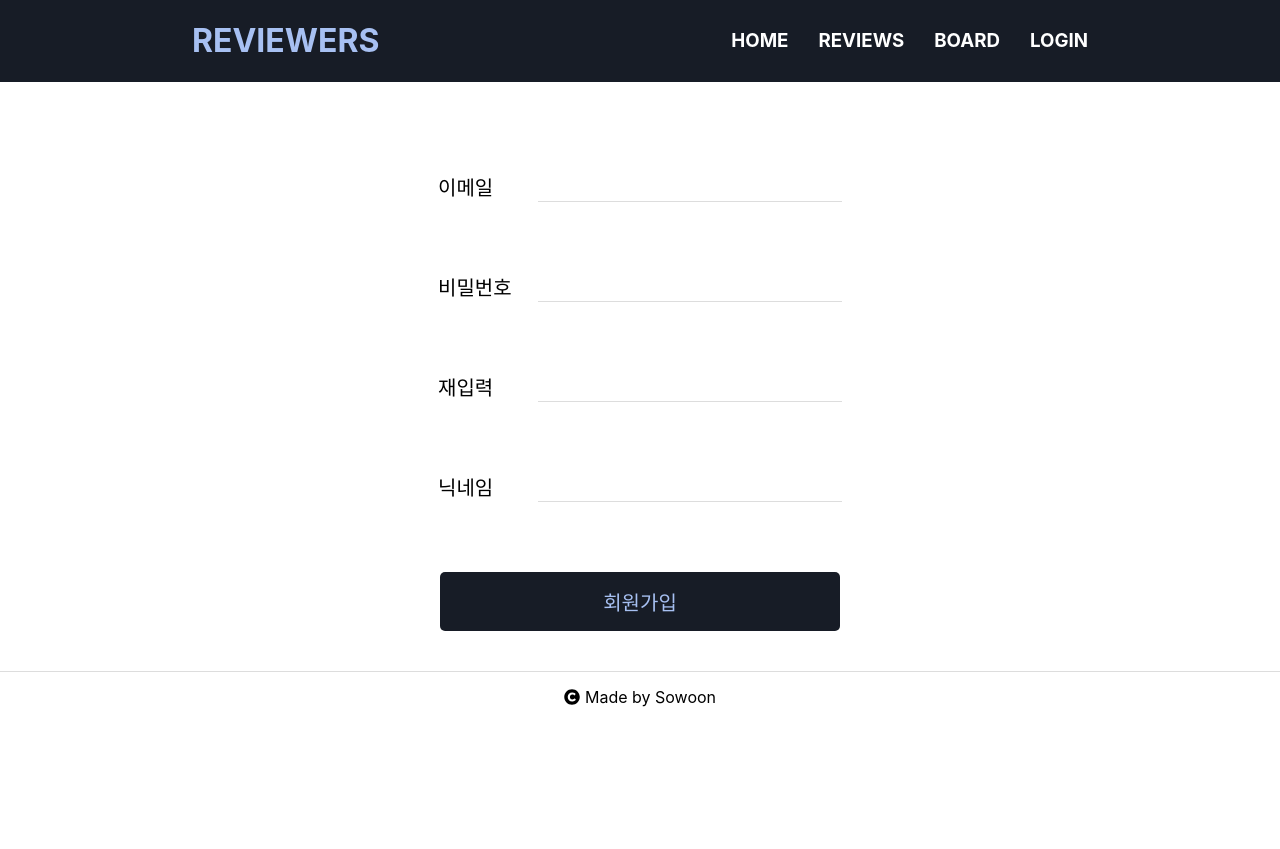
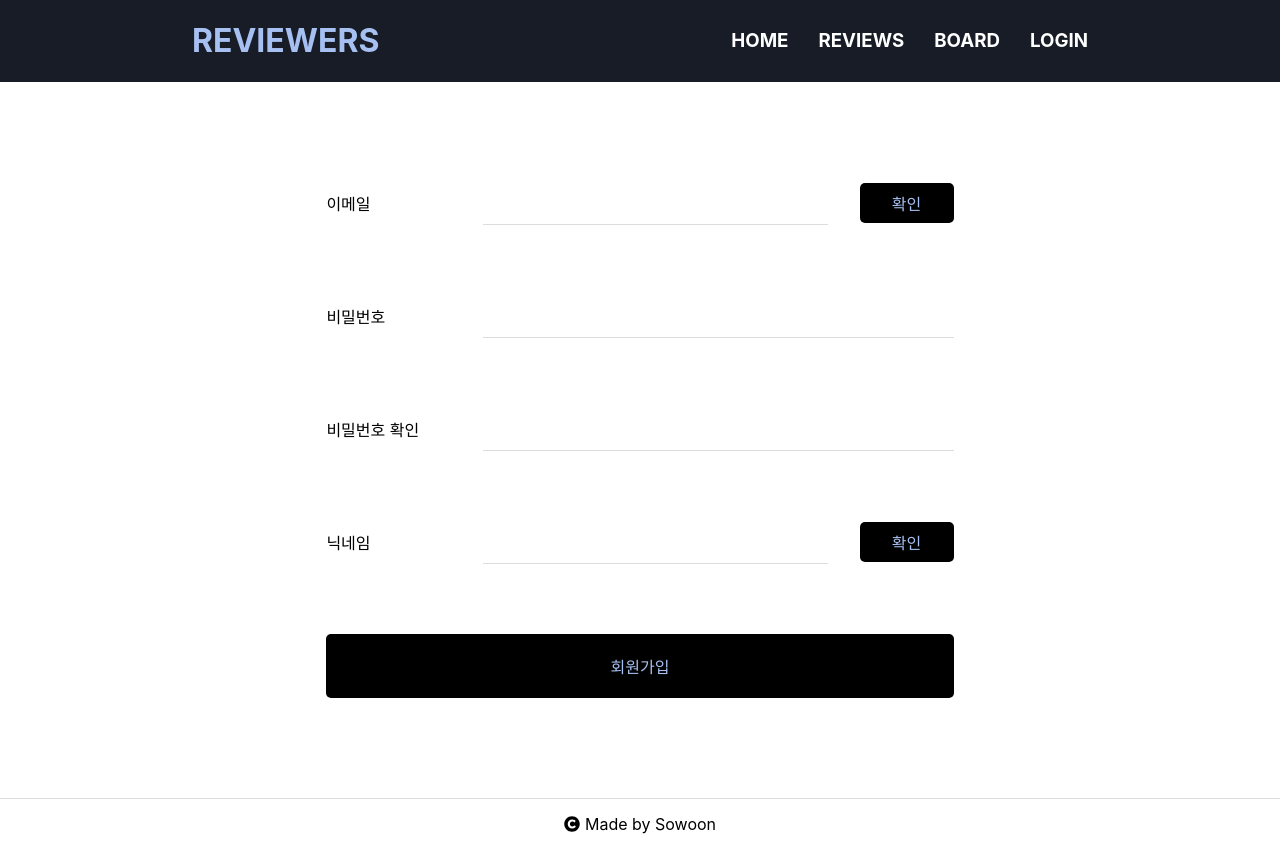
Before and after one commit to so-woon-1221/Review_Community, a React (Create React App) app in the folder review_frontend/: page /register in a window 1280 px wide. Before the commit the page ends 800 px from the top, so only its background shows below. Built offline with nearby package versions, Linux system fonts and the light colour scheme; a small style sheet from the web is missing.

Commit message:
로그인 회원가입 ui 수정

```diff
--- a/review_frontend/src/components/login/Login.js
+++ b/review_frontend/src/components/login/Login.js
@@ -3,64 +3,83 @@ import styled from 'styled-components';
 import { Link } from 'react-router-dom';
 
 const LoginBlock = styled.div`
-  padding: 20px 15%;
+  padding: 100px 15%;
+  text-align: center;
 
   @media screen and (max-width: 768px) {
-    padding: 20px 5%;
+    padding: 80px 5%;
   }
 `;
 
 const LoginWrapper = styled.div`
-  text-align: center;
-  font-size: 20px;
+  width: 100%;
+  font-size: 16px;
+  div {
+    text-align: left;
+    width: 70%;
+    padding: 0 15%;
+    display: flex;
+    align-items: center;
+    margin-bottom: 70px;
+  }
+  input {
+    flex: 1;
+    height: 40px;
+    border: none;
+    border-bottom: 1px solid #dddddd;
+  }
   label {
-    text-align: left;
-    display: inline-block;
-    width: 100px;
-    margin: 0 auto;
+    margin-right: 5%;
+    width: 20%;
   }
 
-  input {
-    border: none;
-    width: 300px;
-    border-bottom: 1px solid #dddddd;
-    font-size: 20px;
-    margin-top: 70px;
-  }
-
-  button {
-    border: none;
-    background: #171c26;
-    color: #a7c0f2;
-    padding: 15px;
-    width: 400px;
-    margin: 70px auto 20px;
-    display: block;
-    border-radius: 5px;
-    font-size: 20px;
-    cursor: pointer;
-    &:hover {
-      background: #a7c0f2;
-      color: black;
+  @media screen and (max-width: 768px) {
+    div {
+      width: 100%;
+      padding: 0;
     }
   }
 `;
 
 const StyledLink = styled(Link)`
   text-decoration: none;
-  font-size: 20px;
   border: none;
   background: #171c26;
   color: #a7c0f2;
-  padding: 15px 0;
-  width: 400px;
-  margin: 0 auto 30px;
+  padding: 20px 0;
+  width: 70%;
   display: block;
+  margin: 0 15%;
   border-radius: 5px;
   cursor: pointer;
   &:hover {
     background: #a7c0f2;
     color: black;
+  }
+
+  @media screen and (max-width: 768px) {
+    width: 100%;
+    margin: 0;
+  }
+`;
+
+const LoginButton = styled.button`
+  background: black;
+  color: #a7c0f2;
+  border: none;
+  border-radius: 5px;
+  width: 70%;
+  padding: 20px 10px;
+  font-size: 16px;
+  cursor: pointer;
+  margin-bottom: 40px;
+  &:hover {
+    background: #a7c0f2;
+    color: black;
+  }
+
+  @media screen and (max-width: 768px) {
+    width: 100%;
   }
 `;
 
@@ -94,9 +113,9 @@ const Login = ({ email, password, onChangeField, onSubmit }) => {
             onChange={onChangePassword}
           />
         </div>
-        <button onClick={onSubmit}>로그인</button>
-        <StyledLink to={'/register'}>회원가입</StyledLink>
       </LoginWrapper>
+      <LoginButton onClick={onSubmit}>로그인</LoginButton>
+      <StyledLink to={'/register'}>회원가입</StyledLink>
     </LoginBlock>
   );
 };
--- a/review_frontend/src/components/register/Register.js
+++ b/review_frontend/src/components/register/Register.js
@@ -2,57 +2,82 @@ import React, { useRef, useState } from 'react';
 import styled from 'styled-components';
 
 const RegisterBlock = styled.div`
-  padding: 20px 15%;
+  padding: 100px 15%;
+  text-align: center;
 
   @media screen and (max-width: 768px) {
-    padding: 20px 5%;
+    padding: 80px 5%;
+  }
+
+  font-size: 16px;
+  button {
+    font-size: 16px;
+  }
+  input {
+    font-size: 16px;
   }
 `;
 
 const RegisterWrapper = styled.div`
-  text-align: center;
-  font-size: 20px;
-  padding-top: 70px;
+  width: 100%;
+`;
+
+const InputBlock = styled.div`
+  text-align: left;
+  width: 70%;
+  display: flex;
+  padding: 0 15%;
+  align-items: center;
+  input {
+    flex: 1;
+    height: 40px;
+    border: none;
+    border-bottom: 1px solid #dddddd;
+  }
   label {
-    text-align: left;
-    display: inline-block;
-    width: 100px;
-    margin: 0 auto;
+    margin-right: 5%;
+    width: 20%;
   }
-
-  input {
+  button {
+    margin-left: 5%;
+    width: 15%;
+    height: 40px;
     border: none;
-    width: 300px;
-    border-bottom: 1px solid #dddddd;
-    font-size: 20px;
+    border-radius: 5px;
+    background: black;
+    color: #a7c0f2;
+    cursor: pointer;
   }
-
-  button {
-    border: none;
-    background: #171c26;
-    color: #a7c0f2;
-    padding: 15px;
-    width: 400px;
-    margin: 0 auto 20px;
-    display: block;
-    border-radius: 5px;
-    font-size: 20px;
-    cursor: pointer;
-    &:hover {
-      background: #a7c0f2;
-      color: black;
-    }
+  @media screen and (max-width: 768px) {
+    width: 100%;
+    padding: 0;
   }
 `;
 
 const MessageBlock = styled.div`
   height: 70px;
-  padding-top: 20px;
+  padding: 20px 0;
   box-sizing: border-box;
-  width: 400px;
   text-align: left;
-  padding-left: 100px;
-  margin: auto;
+  margin-left: 32.5%;
+`;
+
+const RegisterButton = styled.button`
+  background: black;
+  color: #a7c0f2;
+  border: none;
+  border-radius: 5px;
+  width: 70%;
+  padding: 20px 10px;
+  cursor: pointer;
+  &:hover {
+    background: #a7c0f2;
+    color: black;
+  }
+
+  @media screen and (max-width: 768px) {
+    width: 100%;
+  }
 `;
 
 const Register = ({
@@ -68,10 +93,29 @@ const Register = ({
 }) => {
   const [check, setCheck] = useState('');
   const checkDiv = useRef(null);
+  const [emailMessage, setEmailMessage] = useState('');
+  const [nameMessage, setNameMessage] = useState('');
   const onChangeEmail = (e) => {
     const email = e.target.value;
     onChange({ key: 'email', value: email });
+    if (email.indexOf('@') < 0 || email.indexOf('.com') < 0) {
+      setEmailMessage('올바른 이메일 형식을 입력하세요');
+    } else {
+      setEmailMessage('');
+    }
     onCheckEmail({ email });
+  };
+
+  const onClickCheckEmail = () => {
+    if (email === '') {
+      alert('이메일을 입력하세요');
+      return;
+    }
+    if (email.indexOf('@') < 0 || email.indexOf('.com') < 0) {
+      alert('올바른 이메일 형식을 입력하세요');
+      return;
+    }
+    alert(checkEmail);
   };
 
   const onChangePassword = (e) => {
@@ -82,7 +126,16 @@ const Register = ({
   const onChangeName = (e) => {
     const name = e.target.value;
     onChange({ key: 'name', value: name });
+    if (name.length <= 1) {
+      setNameMessage('닉네임은 최소 2글자입니다.');
+    } else {
+      setNameMessage('');
+    }
     onCheckName({ name });
+  };
+
+  const onClickCheckName = () => {
+    alert(checkName);
   };
 
   const passwordCheck = (e) => {
@@ -97,17 +150,20 @@ const Register = ({
   return (
     <RegisterBlock>
       <RegisterWrapper>
-        <div>
-          <label for={'email'}>이메일</label>
+        <InputBlock>
+          <label htmlFor={'email'}>이메일</label>
           <input
             type={'text'}
             value={email}
             onChange={onChangeEmail}
             id={'email'}
           />
-          <MessageBlock>{checkEmail}</MessageBlock>
-        </div>
-        <div>
+          <button onClick={onClickCheckEmail}>확인</button>
+        </InputBlock>
+        <MessageBlock>{emailMessage}</MessageBlock>
+      </RegisterWrapper>
+      <RegisterWrapper>
+        <InputBlock>
           <label htmlFor={'password'}>비밀번호</label>
           <input
             type={'password'}
@@ -115,29 +171,36 @@ const Register = ({
             onChange={onChangePassword}
             id={'password'}
           />
-          <MessageBlock />
-        </div>
-        <div>
-          <label htmlFor={'password_check'}>재입력</label>
+        </InputBlock>
+        <MessageBlock />
+      </RegisterWrapper>
+      <RegisterWrapper>
+        <InputBlock>
+          <label htmlFor={'password_check'}>비밀번호 확인</label>
           <input
             type={'password'}
             onChange={passwordCheck}
             id={'password_check'}
+            // placeholder={'비밀번호 확인'}
           />
-          <MessageBlock ref={checkDiv}>{check}</MessageBlock>
-        </div>
-        <div>
+        </InputBlock>
+        <MessageBlock ref={checkDiv}>{check}</MessageBlock>
+      </RegisterWrapper>
+      <RegisterWrapper>
+        <InputBlock>
           <label htmlFor={'nick'}>닉네임</label>
           <input
             type={'text'}
             value={name}
             onChange={onChangeName}
             id={'nick'}
+            // placeholder={'닉네임'}
           />
-          <MessageBlock>{checkName}</MessageBlock>
-        </div>
-        <button onClick={onSubmit}>회원가입</button>
+          <button onClick={onClickCheckName}>확인</button>
+        </InputBlock>
+        <MessageBlock>{nameMessage}</MessageBlock>
       </RegisterWrapper>
+      <RegisterButton onClick={onSubmit}>회원가입</RegisterButton>
     </RegisterBlock>
   );
 };
--- a/review_frontend/src/components/review/ReviewContent.js
+++ b/review_frontend/src/components/review/ReviewContent.js
@@ -14,10 +14,6 @@ const ContentWrapper = styled(Link)`
   border-bottom: 1px solid #dddddd;
   text-decoration: none;
   color: black;
-  &:last-child {
-    border-bottom: none;
-    padding: 10px 10px 0 0;
-  }
   @media screen and (max-width: 768px) {
     padding: 10px 0;
   }
```
